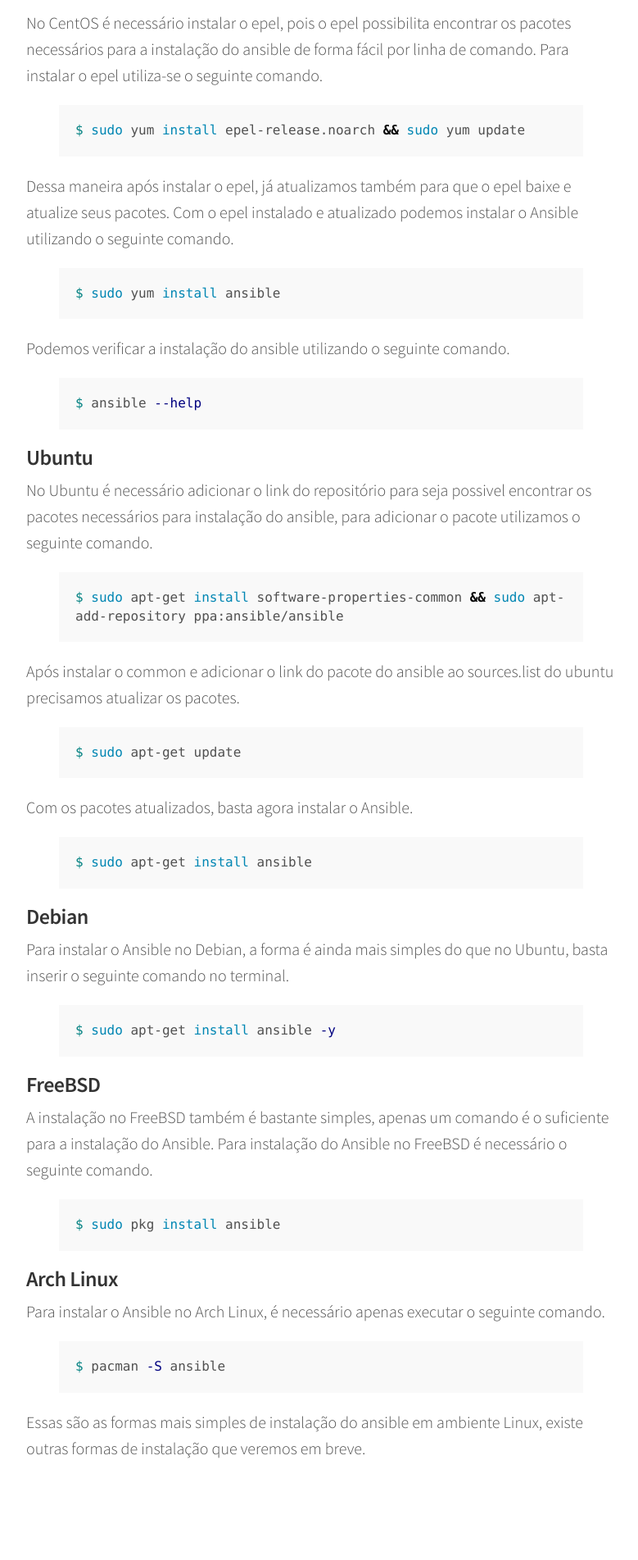
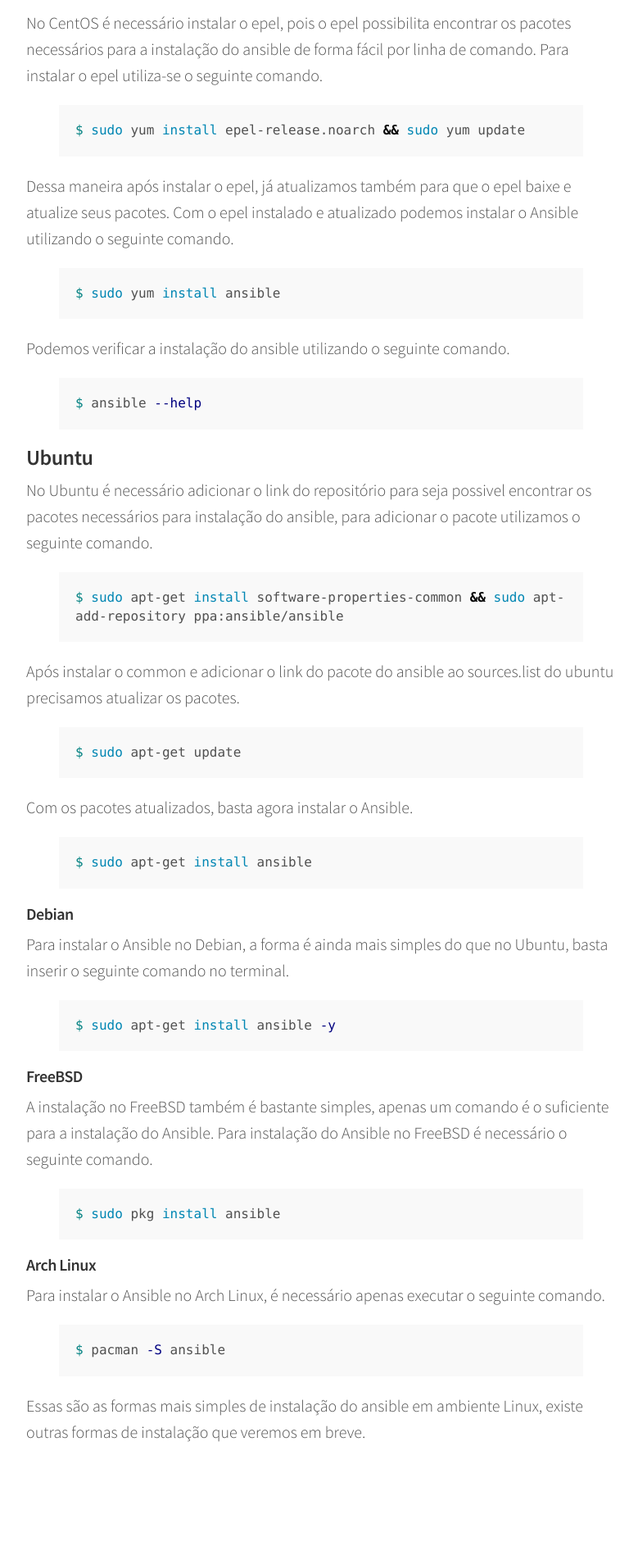
Before and after one commit to Silva01/blog, a Jekyll site: the page built from _posts/2016-10-30-instalando-ansible-centos-e-ubuntu.markdown, in a window 1280 px wide. Shown: the part 820-2723 px from the top of the page at 82% size, without its empty margins (248-1027 px from the left). Built offline with Jekyll 4.4.1, drawn with Linux system fonts in a browser that asks for light colours; comment, search, counter and statistics services are not loaded.

Commit message:
Modificando tamanho da do titulo

```diff
--- a/_posts/2016-10-30-instalando-ansible-centos-e-ubuntu.markdown
+++ b/_posts/2016-10-30-instalando-ansible-centos-e-ubuntu.markdown
@@ -56,7 +56,7 @@
 $ sudo apt-get install ansible
 {% endhighlight %}
 
-### **Debian**
+#### **Debian**
 
 Para instalar o Ansible no Debian, a forma é ainda mais simples do que no Ubuntu, basta inserir o seguinte comando no terminal.
 
@@ -64,7 +64,7 @@
 $ sudo apt-get install ansible -y
 {% endhighlight %}
 
-### **FreeBSD**
+#### **FreeBSD**
 
 A instalação no FreeBSD também é bastante simples, apenas um comando é o suficiente para a instalação do Ansible. Para instalação do Ansible no FreeBSD é necessário o seguinte comando.
 
@@ -72,7 +72,7 @@
 $ sudo pkg install ansible
 {% endhighlight %}
 
-### **Arch Linux**
+#### **Arch Linux**
 
 Para instalar o Ansible no Arch Linux, é necessário apenas executar o seguinte comando.
 
```
